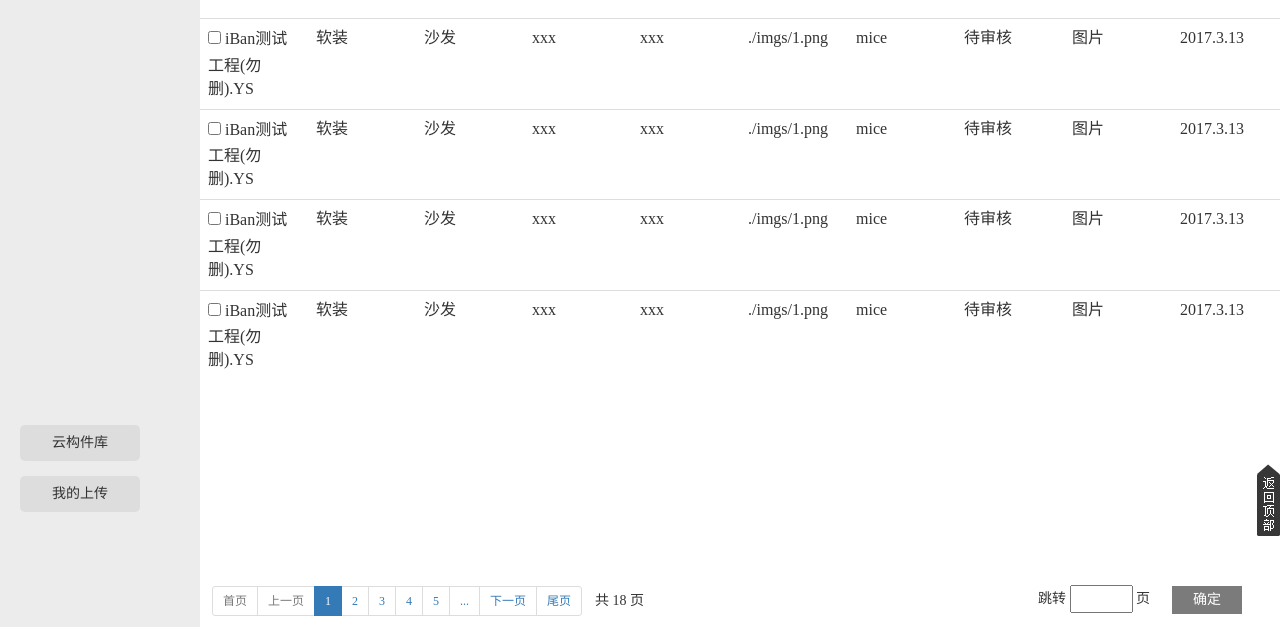
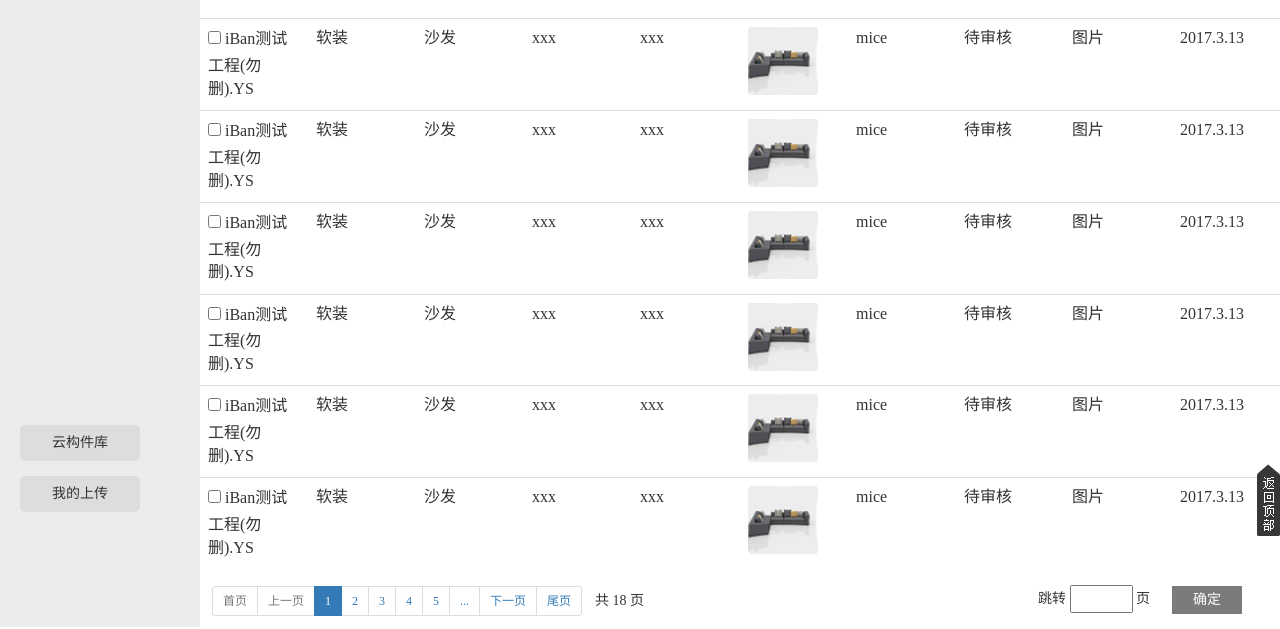
Before and after one commit to maoli1110/bz-eds, a website: page index.html at #!/audit in a window 1280 px wide. Shown: the part 171-800 px from the top of the page. Drawn offline with Linux system fonts and the light colour scheme.

Commit message:
audit template upload

```diff
--- a/json/uploadList.json
+++ b/json/uploadList.json
@@ -4,7 +4,7 @@
 	"smallClass": "沙发",
 	"brand":"xxx",
 	"model":"xxx",
-	"picture": "./imgs/1.png",
+	"picture": "./imgs/audit-1.png",
 	"author": "mice",
 	"status": "待审核",
 	"comment": "图片",
@@ -15,7 +15,7 @@
 	"smallClass": "沙发",
 	"brand":"xxx",
 	"model":"xxx",
-	"picture": "./imgs/1.png",
+	"picture": "./imgs/audit-1.png",
 	"author": "mice",
 	"status": "待审核",
 	"comment": "图片",
@@ -26,7 +26,7 @@
 	"smallClass": "沙发",
 	"brand":"xxx",
 	"model":"xxx",
-	"picture": "./imgs/1.png",
+	"picture": "./imgs/audit-1.png",
 	"author": "mice",
 	"status": "待审核",
 	"comment": "图片",
@@ -37,7 +37,95 @@
 	"smallClass": "沙发",
 	"brand":"xxx",
 	"model":"xxx",
-	"picture": "./imgs/1.png",
+	"picture": "./imgs/audit-1.png",
+	"author": "mice",
+	"status": "待审核",
+	"comment": "图片",
+	"updateTime":"2017.3.13"
+},{
+	"componentName": "iBan测试工程(勿删).YS",
+	"largeClass": "软装",
+	"smallClass": "沙发",
+	"brand":"xxx",
+	"model":"xxx",
+	"picture": "./imgs/audit-1.png",
+	"author": "mice",
+	"status": "待审核",
+	"comment": "图片",
+	"updateTime":"2017.3.13"
+},{
+	"componentName": "iBan测试工程(勿删).YS",
+	"largeClass": "软装",
+	"smallClass": "沙发",
+	"brand":"xxx",
+	"model":"xxx",
+	"picture": "./imgs/audit-1.png",
+	"author": "mice",
+	"status": "待审核",
+	"comment": "图片",
+	"updateTime":"2017.3.13"
+},{
+	"componentName": "iBan测试工程(勿删).YS",
+	"largeClass": "软装",
+	"smallClass": "沙发",
+	"brand":"xxx",
+	"model":"xxx",
+	"picture": "./imgs/audit-1.png",
+	"author": "mice",
+	"status": "待审核",
+	"comment": "图片",
+	"updateTime":"2017.3.13"
+},{
+	"componentName": "iBan测试工程(勿删).YS",
+	"largeClass": "软装",
+	"smallClass": "沙发",
+	"brand":"xxx",
+	"model":"xxx",
+	"picture": "./imgs/audit-1.png",
+	"author": "mice",
+	"status": "待审核",
+	"comment": "图片",
+	"updateTime":"2017.3.13"
+},{
+	"componentName": "iBan测试工程(勿删).YS",
+	"largeClass": "软装",
+	"smallClass": "沙发",
+	"brand":"xxx",
+	"model":"xxx",
+	"picture": "./imgs/audit-1.png",
+	"author": "mice",
+	"status": "待审核",
+	"comment": "图片",
+	"updateTime":"2017.3.13"
+},{
+	"componentName": "iBan测试工程(勿删).YS",
+	"largeClass": "软装",
+	"smallClass": "沙发",
+	"brand":"xxx",
+	"model":"xxx",
+	"picture": "./imgs/audit-1.png",
+	"author": "mice",
+	"status": "待审核",
+	"comment": "图片",
+	"updateTime":"2017.3.13"
+},{
+	"componentName": "iBan测试工程(勿删).YS",
+	"largeClass": "软装",
+	"smallClass": "沙发",
+	"brand":"xxx",
+	"model":"xxx",
+	"picture": "./imgs/audit-1.png",
+	"author": "mice",
+	"status": "待审核",
+	"comment": "图片",
+	"updateTime":"2017.3.13"
+},{
+	"componentName": "iBan测试工程(勿删).YS",
+	"largeClass": "软装",
+	"smallClass": "沙发",
+	"brand":"xxx",
+	"model":"xxx",
+	"picture": "./imgs/audit-1.png",
 	"author": "mice",
 	"status": "待审核",
 	"comment": "图片",
--- a/template/component/audit.html
+++ b/template/component/audit.html
@@ -43,7 +43,7 @@
 								<td width="10%">{{item.smallClass}}</td>
 								<td width="10%">{{item.brand}}</td>
 								<td width="10%">{{item.model}}</td>
-								<td width="10%">{{item.picture}}</td>
+								<td width="10%"><img src="{{item.picture}}" alt=""></td>
 								<td width="10%">{{item.author}}</td>
 								<td width="10%">{{item.status}}</td>
 								<td width="10%">{{item.comment}}</td>
```
Also changed, not shown: imgs/audit-1.png (added).
